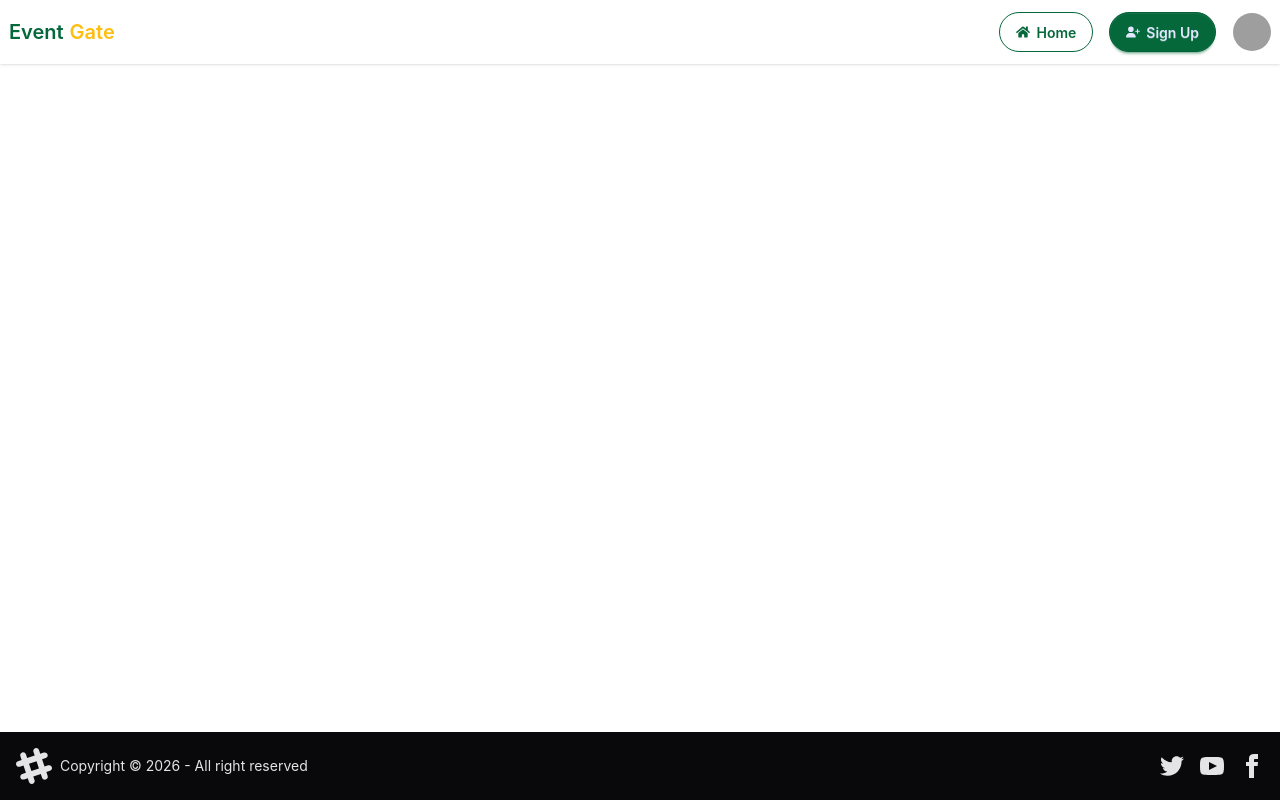
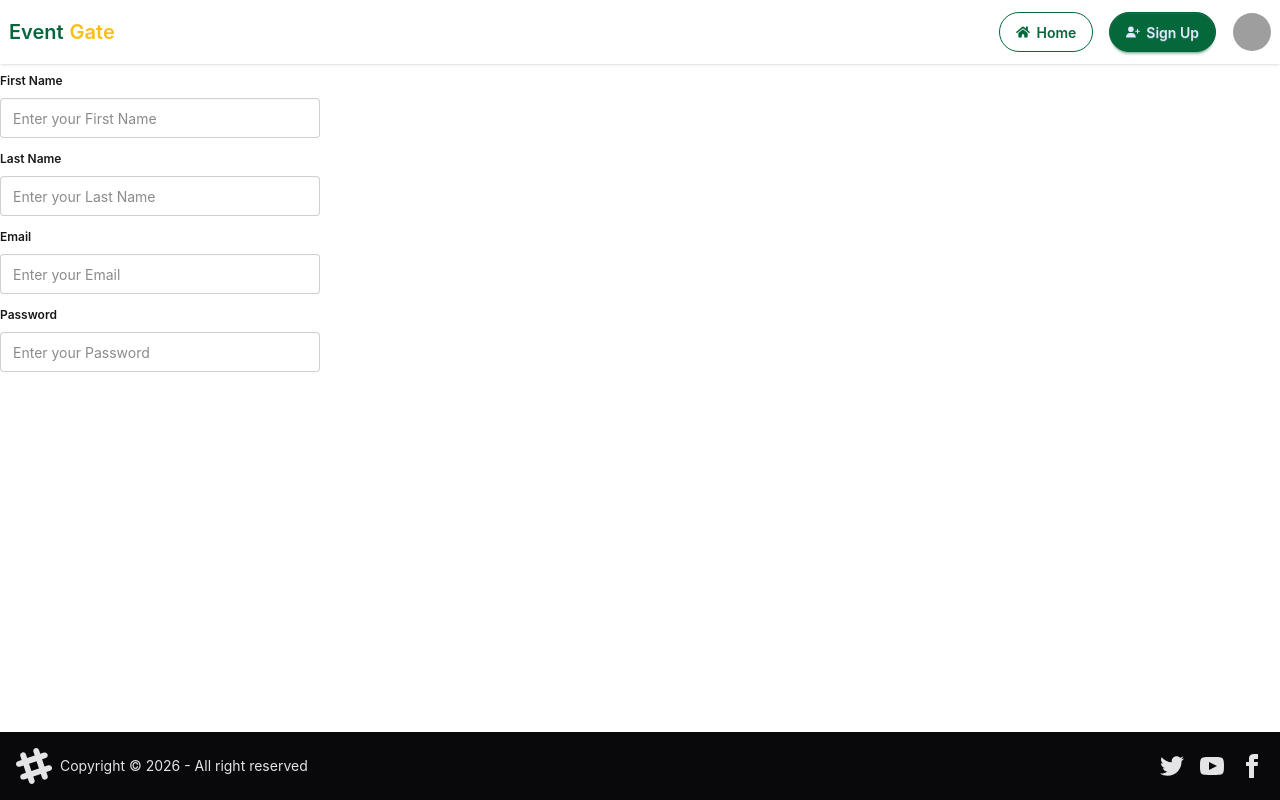
Before and after one commit to Teodoro21-IT/event-gate-feu, a React (Vite) app: page /sign-up in a window 1280 px wide. Built offline with nearby package versions, Linux system fonts and the light colour scheme; grey boxes are pictures that could not be loaded.

Commit message:
added sign up

```diff
--- /dev/null
+++ b/src/components/form/Input.jsx
@@ -0,0 +1,17 @@
+import React from 'react'
+
+const Input = ({ label, type, placeholder, name }) => {
+    return (
+        <fieldset className="fieldset">
+            <legend className="fieldset-legend">{label}</legend>
+            <input
+                name={name}
+                type={type}
+                className="input"
+                placeholder={placeholder}
+            />
+        </fieldset>
+    );
+};
+
+export default Input;
--- a/src/pages/SignUp.jsx
+++ b/src/pages/SignUp.jsx
@@ -1,10 +1,36 @@
-import MainLayout from "../layouts/MainLayout";
-const SignUp = () => {
+import Input from '../components/form/Input';
+import MainLayout from '../layouts/MainLayout';
+
+const SignUpPage = () => {
     return (
         <MainLayout>
-            <div></div>
+            <Input
+                name="firstname"
+                placeholder="Enter your First Name"
+                label="First Name"
+                type="text"
+            />
+            <Input
+                name="lastname"
+                placeholder="Enter your Last Name"
+                label="Last Name"
+                type="text"
+            />
+            <Input
+                name="email"
+                placeholder="Enter your Email"
+                label="Email"
+                type="email"
+            />
+            <Input
+                name="password"
+                placeholder="Enter your Password"
+                label="Password"
+                type="password"
+            />
+
         </MainLayout>
-    )
+    );
 };
 
-export default SignUp
+export default SignUpPage
```
